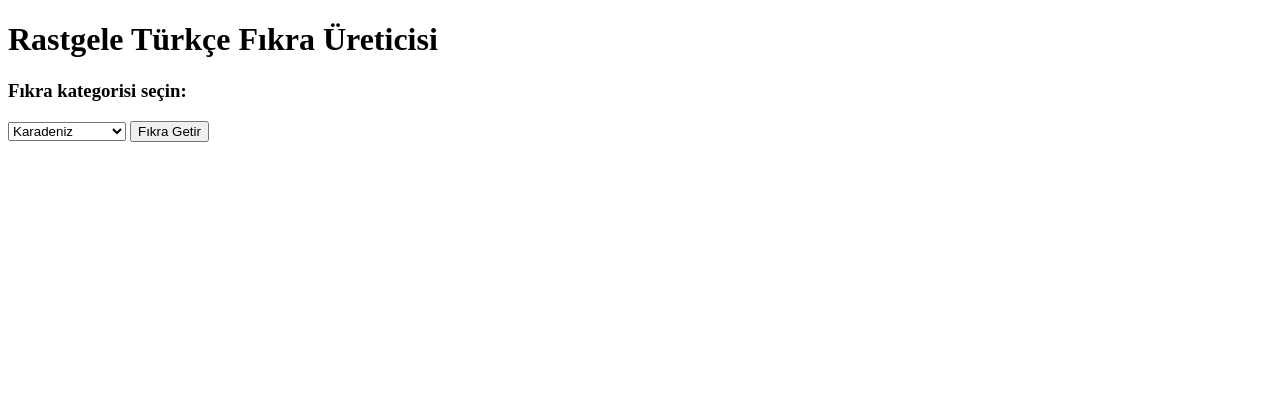
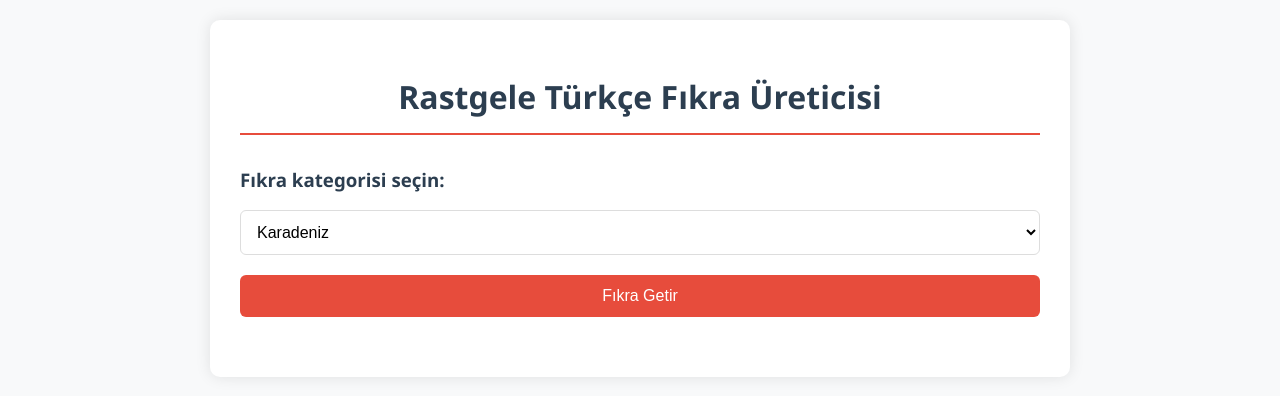
Before and after one commit to Maltepe-University-SWEng/term-project-team-7, a Flask app: page / in a window 1280 px wide. Shown: the top 396 px of the page. Run offline with Flask 2, Linux system fonts and the light colour scheme.

Commit message:
Improve UI with inline CSS styling for a better user experience

```diff
--- a/templates/index.html
+++ b/templates/index.html
@@ -2,12 +2,112 @@
 <html lang="tr">
 <head>
     <meta charset="UTF-8">
+    <meta name="viewport" content="width=device-width, initial-scale=1.0">
     <title>Türkçe Fıkra Üreticisi</title>
+    <style>
+        body {
+            font-family: 'Segoe UI', Tahoma, Geneva, Verdana, sans-serif;
+            line-height: 1.6;
+            color: #333;
+            background-color: #f8f9fa;
+            margin: 0;
+            padding: 20px;
+        }
+
+        .container {
+            max-width: 800px;
+            margin: 0 auto;
+            background-color: white;
+            border-radius: 10px;
+            box-shadow: 0 0 15px rgba(0, 0, 0, 0.1);
+            padding: 30px;
+        }
+
+        h1 {
+            color: #2c3e50;
+            text-align: center;
+            margin-bottom: 30px;
+            border-bottom: 2px solid #e74c3c;
+            padding-bottom: 10px;
+        }
+
+        form {
+            margin-bottom: 30px;
+        }
+
+        .form-group {
+            margin-bottom: 20px;
+        }
+
+        h3 {
+            color: #2c3e50;
+            margin-bottom: 15px;
+        }
+
+        select {
+            width: 100%;
+            padding: 12px;
+            border: 1px solid #ddd;
+            border-radius: 6px;
+            font-size: 16px;
+            background-color: white;
+            margin-bottom: 20px;
+        }
+
+        button {
+            background-color: #e74c3c;
+            color: white;
+            border: none;
+            padding: 12px 24px;
+            font-size: 16px;
+            border-radius: 6px;
+            cursor: pointer;
+            transition: background-color 0.3s;
+            display: block;
+            width: 100%;
+        }
+
+        button:hover {
+            background-color: #c0392b;
+        }
+
+        .joke-container {
+            background-color: #f1f1f1;
+            border-left: 5px solid #e74c3c;
+            padding: 20px;
+            border-radius: 0 6px 6px 0;
+            margin-top: 30px;
+        }
+
+        .joke-container h3 {
+            color: #e74c3c;
+            margin-top: 0;
+            font-size: 20px;
+        }
+
+        .joke-container p {
+            font-size: 18px;
+            line-height: 1.7;
+            white-space: pre-line;
+        }
+
+        @media (max-width: 768px) {
+            .container {
+                padding: 20px;
+            }
+
+            button {
+                padding: 10px 20px;
+            }
+        }
+    </style>
 </head>
 <body>
+    <div class="container">
         <h1>Rastgele Türkçe Fıkra Üreticisi</h1>
 
         <form method="POST">
+            <div class="form-group">
                 <h3>Fıkra kategorisi seçin:</h3>
                 <select name="category">
                     <option value="karadeniz">Karadeniz</option>
@@ -15,6 +115,7 @@
                     <option value="anadolu">Anadolu</option>
                 </select>
                 <button type="submit">Fıkra Getir</button>
+            </div>
         </form>
 
         {% if joke %}
@@ -23,5 +124,6 @@
             <p>{{ joke }}</p>
         </div>
         {% endif %}
+    </div>
 </body>
 </html>
```
Lines whose indentation alone changed are shown as unchanged.
